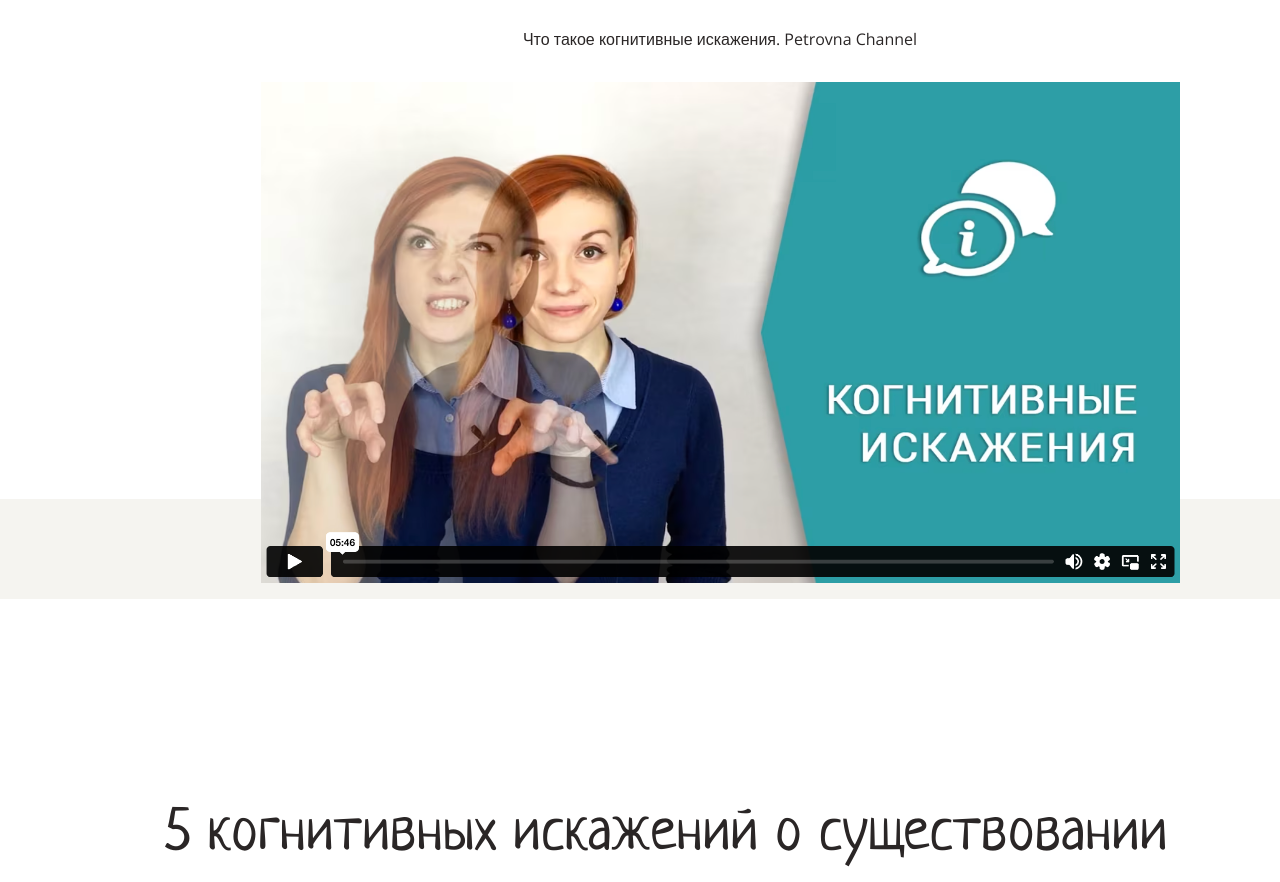
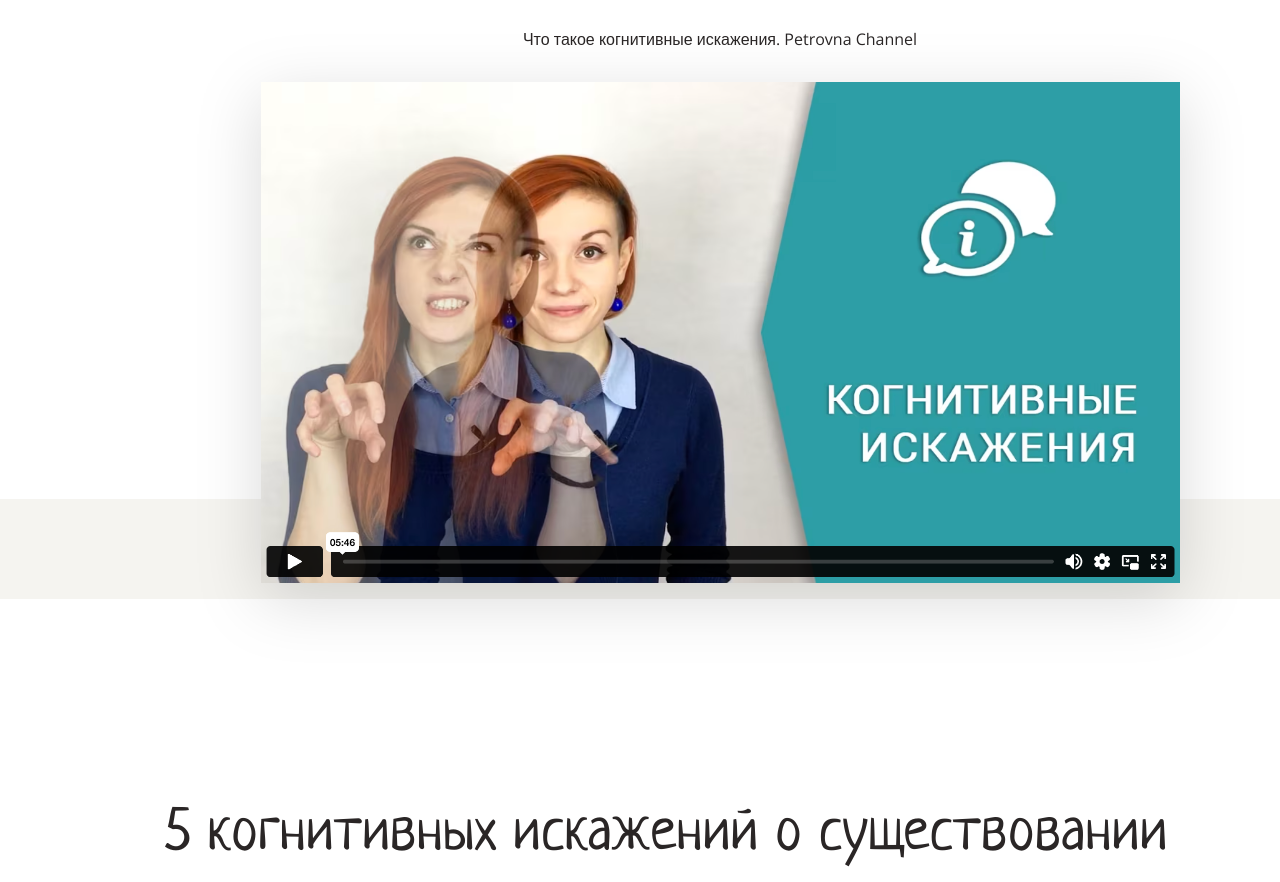
Before and after one commit to steblenko-vladislav/layout-designer-project-58, a website: page src/index.html in a window 1280 px wide. Shown: the part 1140-2022 px from the top of the page. Drawn offline with nearby package versions, Linux system fonts and the light colour scheme.

Commit message:
1 and 2 task

```diff
--- a/src/styles/style.css
+++ b/src/styles/style.css
@@ -137,6 +137,7 @@ body {
   width: 919px;
   height: 517px;
   padding-bottom: 16px;
+  filter: drop-shadow(0 16px 32px rgba(0 0 0 / 15%));
   /*display: block;
   margin-left: auto;
   margin-right: auto;*/
```
